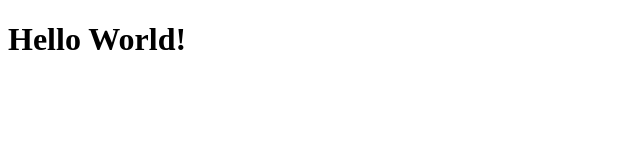
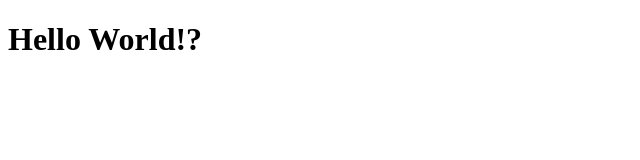
Before and after one commit to nquickact/pluralsight-js-dev-env, a website: page src/index.html in a window 1280 px wide. Shown: the full height of the page, 0-640 px from the left. Drawn offline with Linux system fonts and the light colour scheme.

Commit message:
w/share your work

```diff
--- a/src/index.html
+++ b/src/index.html
@@ -5,7 +5,7 @@
     <meta name="viewport" content="width=device-width, initial-scale=1.0">
     <meta http-equiv="X-UA-Compatible" content="ie=edge">
     <title>Hello World!</title>
-    <h1>Hello World!</h1>
+    <h1>Hello World!?</h1>
 </head>
 <body>
 
```
